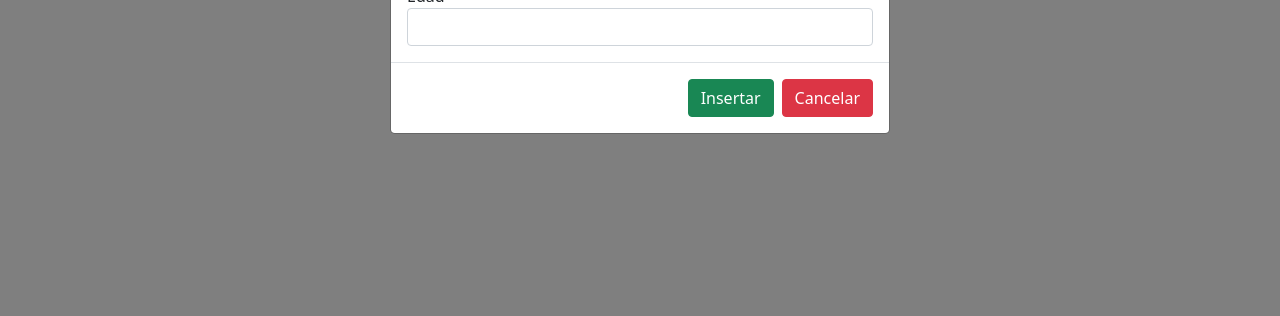
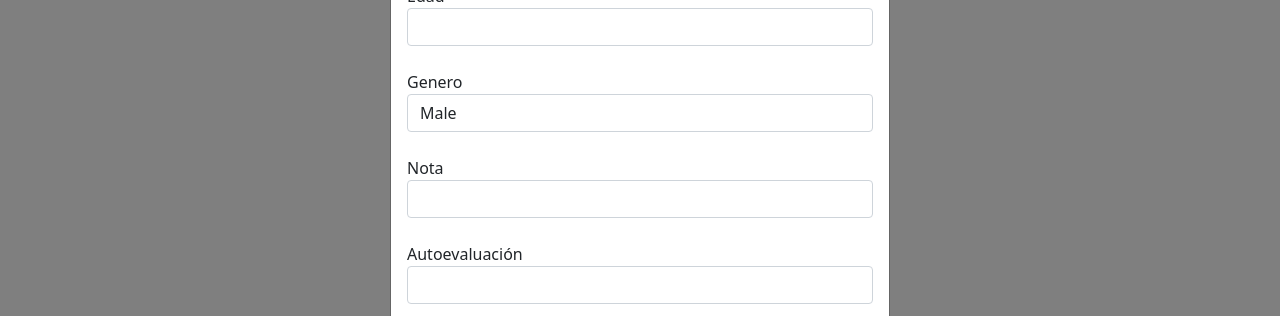
Before and after one commit to RafaGrand/StudentsReact, a React (Create React App) app: page / in a window 1280 px wide. Both pictures are taken after a click on the button "Agregar Alumno". Shown: the part 382-698 px from the top of the page. Built offline with nearby package versions, Linux system fonts and the light colour scheme; no server answers.

Commit message:
Se agrega dropdown con form control name para seleccionar genero

```diff
--- a/src/App.js
+++ b/src/App.js
@@ -60,6 +60,13 @@ class App extends Component {
       this.peticionGet();
     }).catch(error=>{
       console.log(error.message);
+    })
+  }
+  //se agrega peticion "PUT" paraq actualizar datos del estudiante
+  peticionPut=()=>{
+    axios.put(url+this.state.form.id, this.state.form).then(response=>{
+      this.modalInsertar();
+      this.peticionGet();
     })
   }
 
@@ -128,14 +135,27 @@ class App extends Component {
                     <label htmlFor="id">ID</label>
                     <input className="form-control" type="text" name="id" id="id" readOnly onChange={this.handleChange} value={form?form.id: this.state.data.length+1}/>
                     <br />
-                    <label htmlFor="nombre">Nombre Completo</label>
+                    <label htmlFor="complete_name">Nombre Completo</label>
                     <input className="form-control" type="text" name="complete_name" id="complete_name" onChange={this.handleChange} value={form?form.complete_name: ''}/>
                     <br />
-                    <label htmlFor="nombre">Documento</label>
+                    <label htmlFor="document">Documento</label>
                     <input className="form-control" type="text" name="document" id="document" onChange={this.handleChange} value={form?form.document: ''}/>
                     <br />
-                    <label htmlFor="capital_bursatil">Edad</label>
-                    <input className="form-control" type="text" name="age" id="age" onChange={this.handleChange} value={form?form.age:''}/>
+                    <label htmlFor="age">Edad</label>
+                    <input className="form-control" type="number" name="age" id="age" onChange={this.handleChange} value={form?form.age:''}/>
+                    <br />
+                    <label htmlFor="gender">Genero</label>
+                    <select className="form-control" id="gender" name="gender" onChange={this.handleChange} value={form?form.gender:''}>
+                      <option value="Male">Male</option>
+                      <option value="Female">Female</option>
+                    </select>
+
+                    <br />
+                    <label htmlFor="note">Nota</label>
+                    <input className="form-control" type="text" name="note" id="note" onChange={this.handleChange} value={form?form.note:''}/>
+                    <br />
+                    <label htmlFor="autoevaluation">Autoevaluación</label>
+                    <input className="form-control" type="text" name="autoevaluation" id="autoevaluation" onChange={this.handleChange} value={form?form.autoevaluation:''}/>
                   </div>
                 </ModalBody>
 
```
